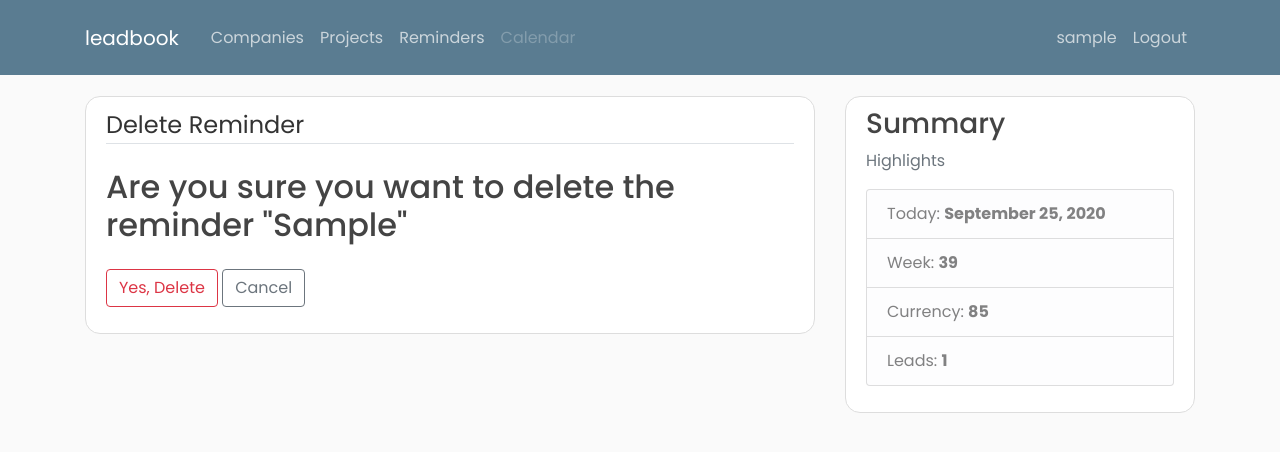
After one commit to cubin4ik/leadbook, a Django app: page /business/reminders/1/delete in a window 1280 px wide. The commit adds this page. Shown: the top 452 px of the page. Run offline with Django 3.2, Linux system fonts and the light colour scheme; a user stored in the database is signed in; tables that the repository leaves empty hold one stand-in row (values such as "Sample post"); some libraries are stand-ins or nearby versions.

Commit message:
reminder-delete added

```diff
--- /dev/null
+++ b/business/templates/business/reminder_confirm_delete.html
@@ -0,0 +1,16 @@
+{% extends 'dashboard/base.html' %}
+{% block content %}
+<div class="content-section">
+    <form method="POST">
+        {% csrf_token %}
+        <fieldset class="form-group">
+            <legend class="border-bottom mb-4">Delete Reminder</legend>
+            <h2>Are you sure you want to delete the reminder "{{ object.task }}"</h2>
+        </fieldset>
+        <div class="form-group">
+            <button class="btn btn-outline-danger" type="submit">Yes, Delete</button>
+            <a class="btn btn-outline-secondary" href="{% url 'business:reminder-detail' object.pk %}">Cancel</a>
+        </div>
+    </form>
+</div>
+{% endblock %}
--- a/business/templates/business/reminder_detail.html
+++ b/business/templates/business/reminder_detail.html
@@ -7,7 +7,7 @@
                 <h3>{{ reminder.task }}</h3>
             </div>
             <div class="p-2 bd-highlight">
-                <a href="{% url 'business:reminder-update' reminder.pk %}" class="btn border float-right">
+                <a href="{% url 'business:reminder-update' reminder.pk %}" class="btn btn-outline-info float-right">
                     <svg width="1em" height="1em" viewBox="0 0 16 16" class="bi bi-pencil-fill" fill="currentColor" xmlns="http://www.w3.org/2000/svg">
                         <path fill-rule="evenodd" d="M12.854.146a.5.5 0 0 0-.707 0L10.5 1.793 14.207 5.5l1.647-1.646a.5.5 0 0 0 0-.708l-3-3zm.646 6.061L9.793 2.5 3.293 9H3.5a.5.5 0 0 1 .5.5v.5h.5a.5.5 0 0 1 .5.5v.5h.5a.5.5 0 0 1 .5.5v.5h.5a.5.5 0 0 1 .5.5v.207l6.5-6.5zm-7.468 7.468A.5.5 0 0 1 6 13.5V13h-.5a.5.5 0 0 1-.5-.5V12h-.5a.5.5 0 0 1-.5-.5V11h-.5a.5.5 0 0 1-.5-.5V10h-.5a.499.499 0 0 1-.175-.032l-.179.178a.5.5 0 0 0-.11.168l-2 5a.5.5 0 0 0 .65.65l5-2a.5.5 0 0 0 .168-.11l.178-.178z"/>
                     </svg>
@@ -59,6 +59,9 @@
         <p>
             {{ reminder.description|linebreaks }}
         </p>
+        <div>
+            <a href="{% url 'business:reminder-delete' reminder.pk %}" class="btn btn-outline-danger m-2 float-right">Delete</a>
+        </div>
     </div>
 </article>
 {% endblock content %}
--- a/business/urls.py
+++ b/business/urls.py
@@ -9,7 +9,8 @@
                     EventDetail,
                     EventUpdate,
                     ReminderCreate,
-                    ReminderUpdate)
+                    ReminderUpdate,
+                    ReminderDelete)
 
 app_name = 'business'
 urlpatterns = [
@@ -23,5 +24,6 @@
     path('reminders/', ReminderList.as_view(), name='reminder-list'),
     path('reminders/new/', ReminderCreate.as_view(), name='reminder-create'),
     path('reminders/<int:pk>/', ReminderDetail.as_view(), name='reminder-detail'),
-    path('reminders/<int:pk>/update', ReminderUpdate.as_view(), name='reminder-update')
+    path('reminders/<int:pk>/update', ReminderUpdate.as_view(), name='reminder-update'),
+    path('reminders/<int:pk>/delete', ReminderDelete.as_view(), name='reminder-delete')
 ]
--- a/business/views.py
+++ b/business/views.py
@@ -1,5 +1,6 @@
 from django.contrib.messages.views import SuccessMessageMixin
 from django.contrib.auth.mixins import LoginRequiredMixin
+from django.urls import reverse_lazy
 from django.views import generic
 from datetime import datetime, timedelta
 from .models import Project, Reminder, Event
@@ -85,3 +86,9 @@
 
 class ReminderDetail(generic.DetailView):
     model = Reminder
+
+
+class ReminderDelete(LoginRequiredMixin, SuccessMessageMixin, generic.DeleteView):
+    model = Reminder
+    success_url = reverse_lazy("business:reminder-list")
+    success_message = "The reminder has been successfully deleted."
```
